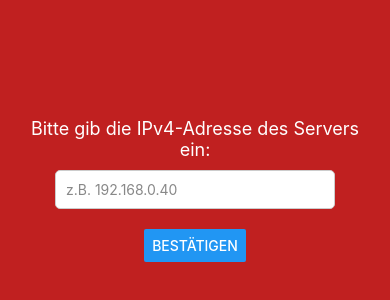
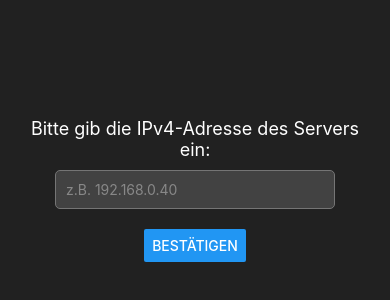
Before and after one commit to ReinerBalschun/WebViewApp, a React Native app: screen / in a window 390 px wide. Shown: the part 232-532 px from the top of the page. Built offline with nearby package versions, Linux system fonts and the light colour scheme.

Commit message:
update splashscreen test

```diff
--- a/App.tsx
+++ b/App.tsx
@@ -1,9 +1,10 @@
 import React, { useState, useEffect } from 'react';
-import { SafeAreaView, StyleSheet, Text, View, Button, TextInput, ActivityIndicator, Alert } from 'react-native';
+import { SafeAreaView, StyleSheet, Text, View, Button, TextInput, ActivityIndicator, Alert, Image } from 'react-native';
 import AsyncStorage from '@react-native-async-storage/async-storage';
 import { WebView } from 'react-native-webview';
 
 const App: React.FC = () => {
+  const [showSplashScreen, setShowSplashScreen] = useState(true); // Zustand für den Splash-Screen
   const [ipAddress, setIpAddress] = useState<string>(''); // Zustand für die eingegebene IP-Adresse
   const [url, setUrl] = useState<string | null>(null); // Zustand für die dynamisch erstellte URL
   const [isLoading, setIsLoading] = useState<boolean>(false); // Zustand für den Ladebildschirm
@@ -100,6 +101,15 @@ const App: React.FC = () => {
     };
 
     checkPreviousIp();
+
+     // --- Neuer Code für den Splash Screen ---
+     const splashTimeout = setTimeout(() => {
+      setShowSplashScreen(false);
+    }, 3000);
+
+    return () => clearTimeout(splashTimeout);
+    // --- Ende des neuen Codes ---
+
   }, []);
 
   // Funktion zum Setzen der URL nach Eingabe der IP-Adresse und Pingen
@@ -129,6 +139,18 @@ const App: React.FC = () => {
 
   return (
     <SafeAreaView style={styles.container}>
+      {showSplashScreen ? (
+        // Splash Screen anzeigen
+        <View style={styles.splashScreen}>
+          <Image
+            source={require('./assets/Reiners Grafana Dashboard Splashscreen.webp')} // Pfad zu deinem Logo anpassen
+            style={styles.logo}
+            resizeMode="contain"
+          />
+        </View>
+      ) : (
+        // Der gesamte bisherige Code aus dem SafeAreaView-Abschnitt kommt hier rein
+        <>
           {isLoading ? (
             // Ladebildschirm anzeigen
             <View style={styles.loadingContainer}>
@@ -155,6 +177,8 @@ const App: React.FC = () => {
               <Button title="Bestätigen" onPress={handleSetUrl} />
             </View>
           )}
+        </>
+      )}
     </SafeAreaView>
   );
 };
@@ -162,7 +186,7 @@ const App: React.FC = () => {
 const styles = StyleSheet.create({
   container: {
     flex: 1,
-    backgroundColor: '#C02020',
+    backgroundColor: '#212121',
   },
   webview: {
     flex: 1,
@@ -175,30 +199,41 @@ const styles = StyleSheet.create({
   },
   label: {
     fontSize: 18,
-    color: '#fff',
+    color: '#FFFFFF',
     marginBottom: 10,
     textAlign: 'center',
   },
   input: {
     width: '80%',
     padding: 10,
-    borderColor: '#ccc',
+    borderColor: '#757575',
     borderWidth: 1,
     borderRadius: 5,
     marginBottom: 20,
-    backgroundColor: '#fff',
-    color: '#000',
+    backgroundColor: '#424242',
+    color: '#FFFFFF',
   },
   loadingContainer: {
     flex: 1,
     justifyContent: 'center',
     alignItems: 'center',
+    backgroundColor: '#212121',
   },
   loadingText: {
     fontSize: 18,
     color: '#fff',
     marginTop: 10,
   },
+  splashScreen: {
+    flex: 1,
+    justifyContent: 'center',
+    alignItems: 'center',
+    backgroundColor: '#212121',
+  },
+  logo: {
+    width: 200,
+    height: 200,
+  }
 });
 
 export default App;
```
Also changed, not shown: assets/Reiners Grafana Dashboard Splashscreen.webp (added), 4 other files (tests, documents, lock files or other folders). Lines whose indentation alone changed are shown as unchanged.
